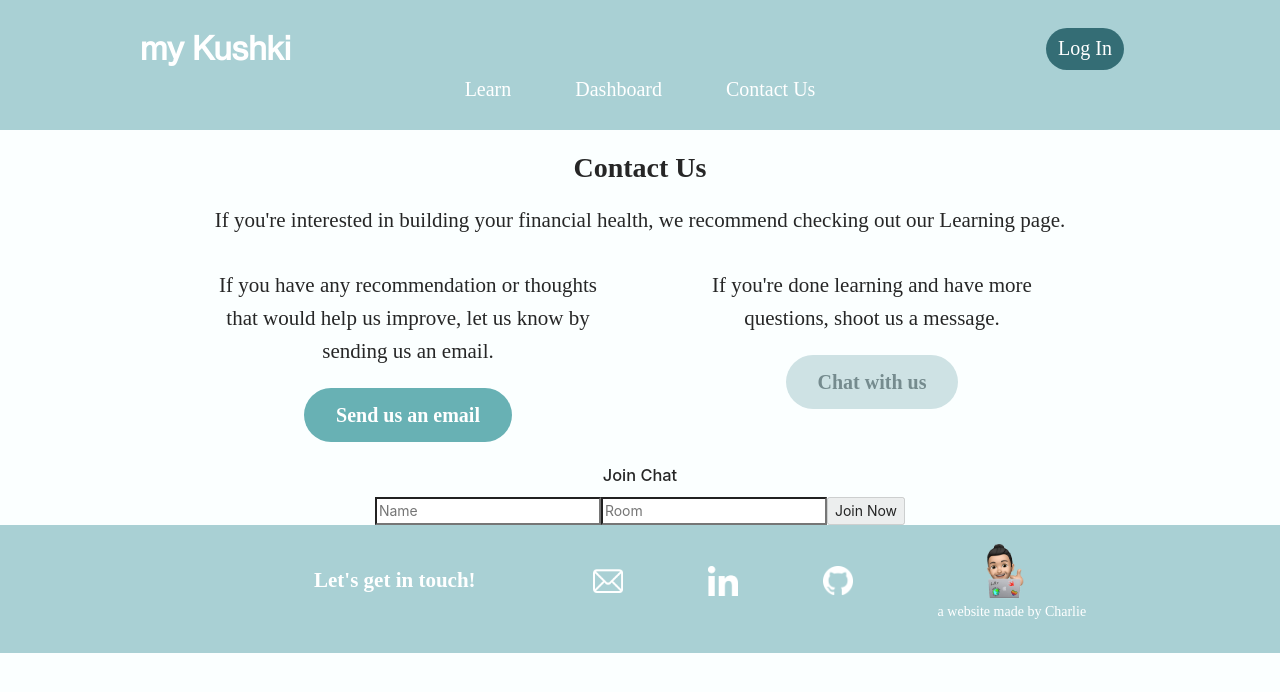
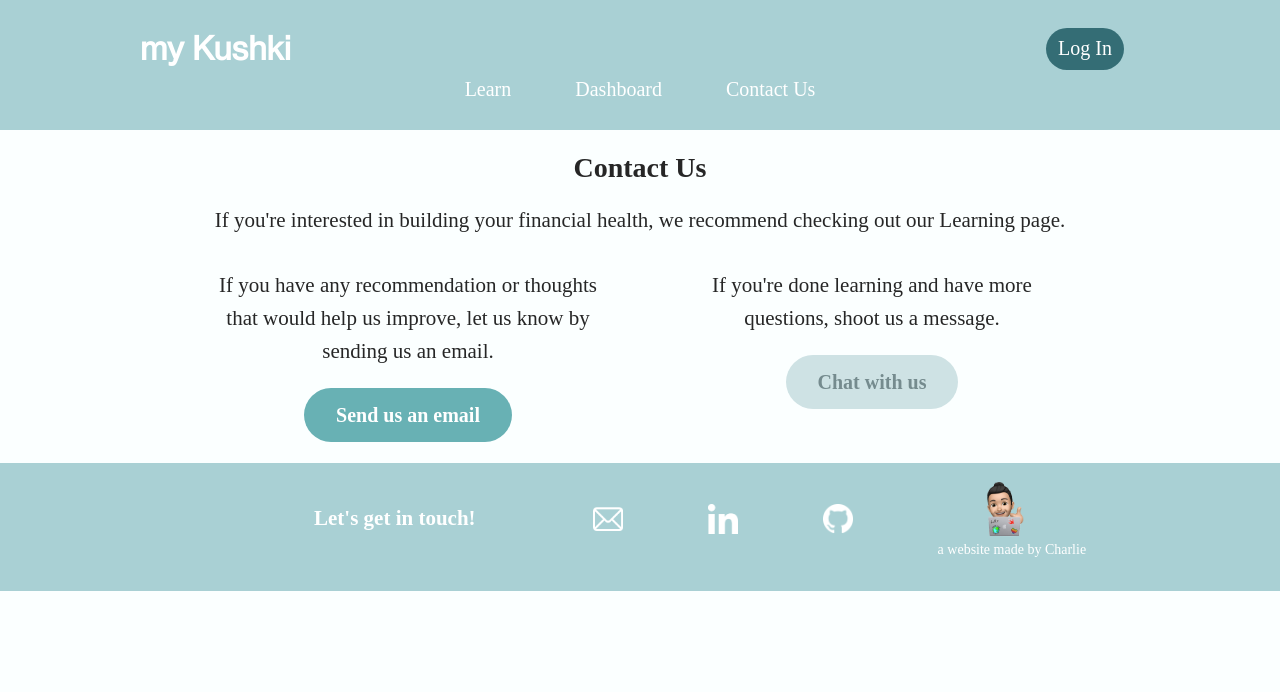
Before and after one commit to estebanchos/my-kushki-client, a React (Create React App) app: page /contactus in a window 1280 px wide. Shown: the top 692 px of the page. Built offline with nearby package versions, Linux system fonts and the light colour scheme.

Commit message:
removed chat component. pending bug fix of chat on deployment

```diff
--- a/src/pages/ContactPage/ContactPage.js
+++ b/src/pages/ContactPage/ContactPage.js
@@ -23,10 +23,6 @@ function ContactPage({ isAuth }) {
         setRoom(e.target.value)
     }
 
-    // if (!isAuth) {
-    //     return <div>Sign in please</div>
-    // }
-
     return (
         <>
             <main className='contactus'>
@@ -48,7 +44,7 @@ function ContactPage({ isAuth }) {
                     </article>
                 </div>
             </main>
-            <h3>Join Chat</h3>
+            {/* <h3>Join Chat</h3>
             <form onSubmit={joinRoom}>
                 <input type='text' name='username' placeholder='Name' value={username} onChange={handleUsernameChange} />
                 <input type='text' name='room' placeholder='Room' value={room} onChange={handleRoomChange} />
@@ -58,7 +54,7 @@ function ContactPage({ isAuth }) {
                     Join Now
                 </button>
             </form>
-            <Chat showChat={showChat} username={username} room={room} />
+            <Chat showChat={showChat} username={username} room={room} /> */}
         </>
     );
 }
```
